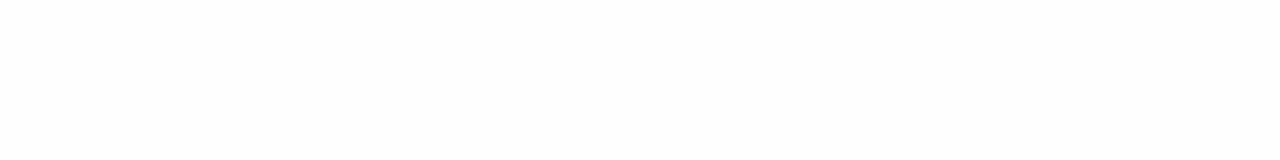
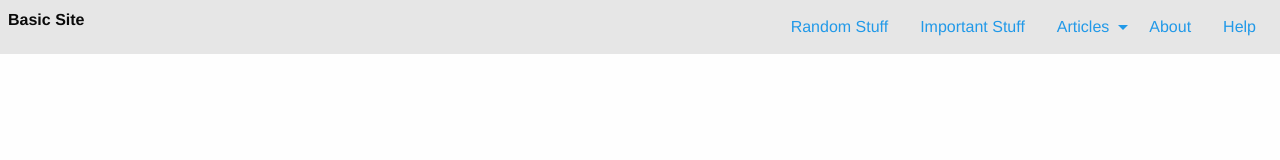
Before and after one commit to TadorHead/Some-Web-Stuff, a plain HTML site: page Basic.html in a window 1280 px wide. Drawn offline with Linux system fonts and the light colour scheme.

Commit message:
Updated Basic.html
Added some structure to the nav bar.

```diff
--- a/Basic.html
+++ b/Basic.html
@@ -19,7 +19,36 @@
 	</head>
 	<body>
 		<!-- Nav Bar -->
-		<nav></nav>
+		<nav class="top-bar">
+
+			<!-- Getting the responsive menu ready -->
+			<div class="top-bar-title">
+				<span data-responsive-toggle="mobile-menu" data-hide-for"medium">
+					<button class="menu-icon" type="button" data-toggle></button>
+				</span>
+				<!-- Name of Site -->
+				<strong>Basic Site</strong>
+			</div>
+
+			<div id="mobile-menu">
+				<div class="title-bar-right">
+					<ul class="dropdown menu" data-dropdown-menu>
+						<li><a href="#">Random Stuff</a></li>
+						<li><a href="#">Important Stuff</a></li>
+						<li>
+							<a href="#">Articles</a>
+							<ul class="menu vertical">
+								<li><a href="#">Awesome Artical</a></li>
+								<li><a href="#">Wonderful Stuff</a></li>
+								<li><a href="#">Read This</a></li>
+							</ul>
+						</li>
+						<li><a href="#">About</a></li>
+						<li><a href="#">Help</a></li>
+					</ul>
+				</div>
+			</div>
+		</nav>
 
 		<!-- Hero/Jumbotron -->
 		<section></section>
```
Also changed, not shown: README.md.
